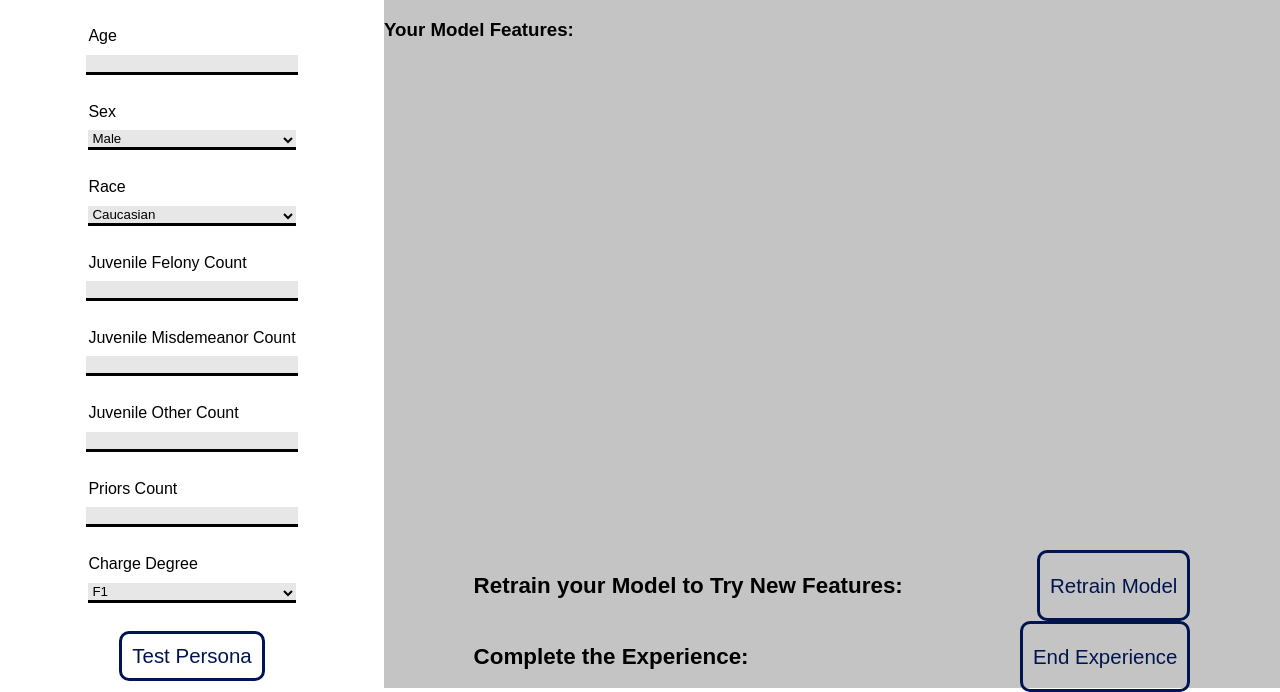
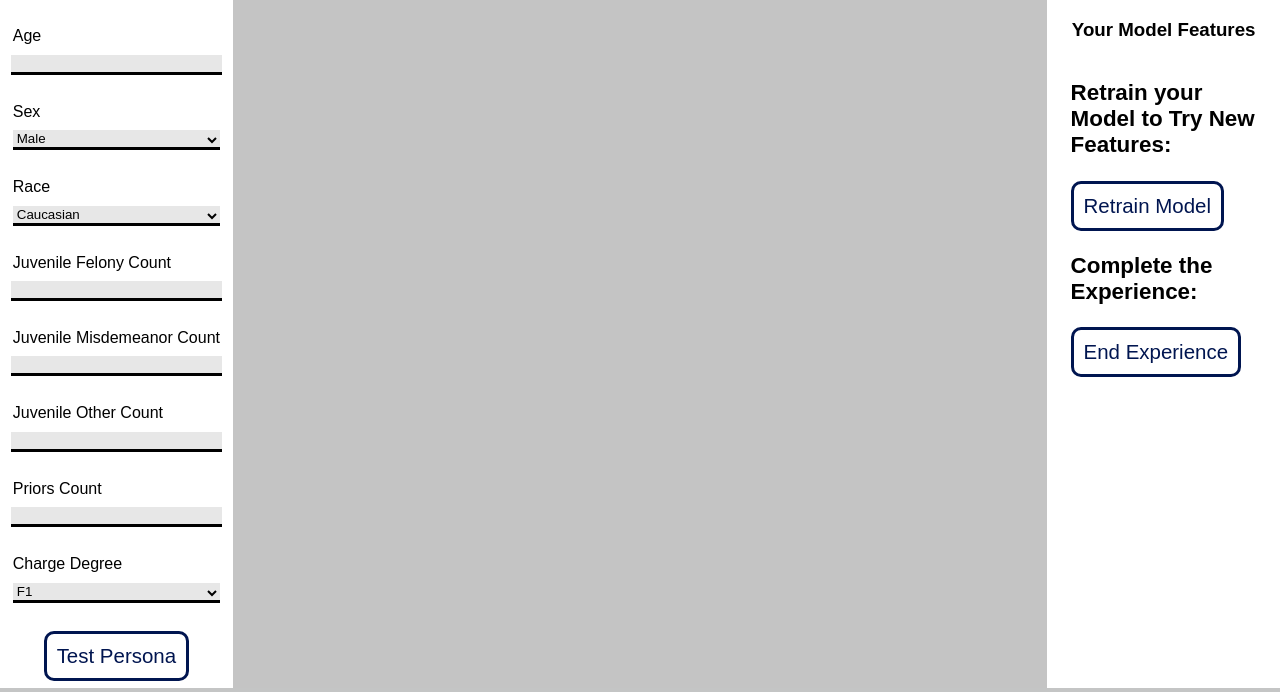
Before and after one commit to rbhushans/ai-interaction-webapp, a Flask app: page /results in a window 1280 px wide. Shown: the part 112-804 px from the top of the page. Run offline with Flask 2, Linux system fonts and the light colour scheme.

Commit message:
updated results page

```diff
--- a/app/static/css/style.css
+++ b/app/static/css/style.css
@@ -314,12 +314,10 @@ body {
 
 .previous-model-outer-div {
     width: 100%;
-    height: 20%;
     display: flex;
     flex-direction: column;
     align-items: center;
     justify-content: space-between;
-
 }
 
 .previous-model-header {
@@ -339,7 +337,6 @@ body {
     width: 90%;
     height: 50%;
     font-size: 1.4em;
-
 }
 
 @media screen and (max-width: 600px){
@@ -438,10 +435,38 @@ body {
     background-color: blueviolet;
 }
 
+#results-features-list-title {
+    margin-bottom: 1px;
+}
+
+#feature-list-last {
+    margin-top: 1px;
+    padding: 0;
+    list-style-type: none;
+}
+
+#feature-list-last li {
+    border-left: solid black 3px;
+    background-color: #e7e7e7;
+    margin: 3px;
+    padding: 3px;
+    padding-right: 5px;
+}
+
+#results-summary {
+    width: 20vw;
+    height: 100%;
+    position: relative;
+    display: flex;
+    flex-direction: column;
+    align-items: center;
+    justify-content: flex-start;
+}
+
 #results-test {
     background-color: #FFFFFF;
     position: relative;
-    width: 30vw;
+    width: 20vw;
     height: 100%;
     display: flex;
     flex-direction: column;
@@ -474,8 +499,6 @@ body {
     align-items: center;
 
     width: 100%;
-    height: 20%;
-
 
 }
 
@@ -510,6 +533,12 @@ body {
 
 #results-features label {
     align-self: flex-start;
+}
+
+#end-div, #retrain-div {
+    display: flex;
+    flex-direction: column;
+    align-items: flex-start;
 }
 
 #test-persona, #retrain-button, #end-button {
--- a/app/templates/results.html
+++ b/app/templates/results.html
@@ -67,8 +67,7 @@
         <div id="results-stats">
             <div id="quad1-div" class="results-quad-div">
                 <!--Top Left Quadrant-->
-                <h3>Your Model Features:</h3>
-                <ul id="feature-list-last"></ul>
+
             </div>
             <div id="quad2-div" class="results-quad-div">
                 <!--Top Right Quadrant-->
@@ -79,20 +78,7 @@
             <div id="quad4-div" class="results-quad-div">
                 <!--Bottom Right Quadrant-->
             </div>
-            <div id="results-btn-outer-div">
-                <div id="retrain-div" class="results-btn-inner-div">
-                    <p>
-                        Retrain your Model to Try New Features:
-                    </p>
-                    <button id="retrain-button" onclick="location.href='train';">Retrain Model</button>
-                </div>
-                <div id="end-div" class="results-btn-inner-div">
-                    <p>
-                        Complete the Experience:
-                    </p>
-                    <button id="end-button">End Experience</button>
-                </div>
-            </div>
+
 
             <!-- OLD CODE BEFORE 5/28/21 MEETING
             <h2>RESULTS</h2>
@@ -118,6 +104,25 @@
             <h1>ADD GRAPHS AND STATISTICS</h1>-->
 
 
+        </div>
+
+        <div id="results-summary">
+            <h3 id="results-features-list-title">Your Model Features</h3>
+            <ul style="margin-top:0" id="feature-list-last"></ul>
+            <div id="results-btn-outer-div">
+                <div id="retrain-div" class="results-btn-inner-div">
+                    <p>
+                        Retrain your Model to Try New Features:
+                    </p>
+                    <button id="retrain-button" onclick="location.href='train';">Retrain Model</button>
+                </div>
+                <div id="end-div" class="results-btn-inner-div">
+                    <p>
+                        Complete the Experience:
+                    </p>
+                    <button id="end-button">End Experience</button>
+                </div>
+            </div>
         </div>
     </main>
     <div id="results-end">
```
